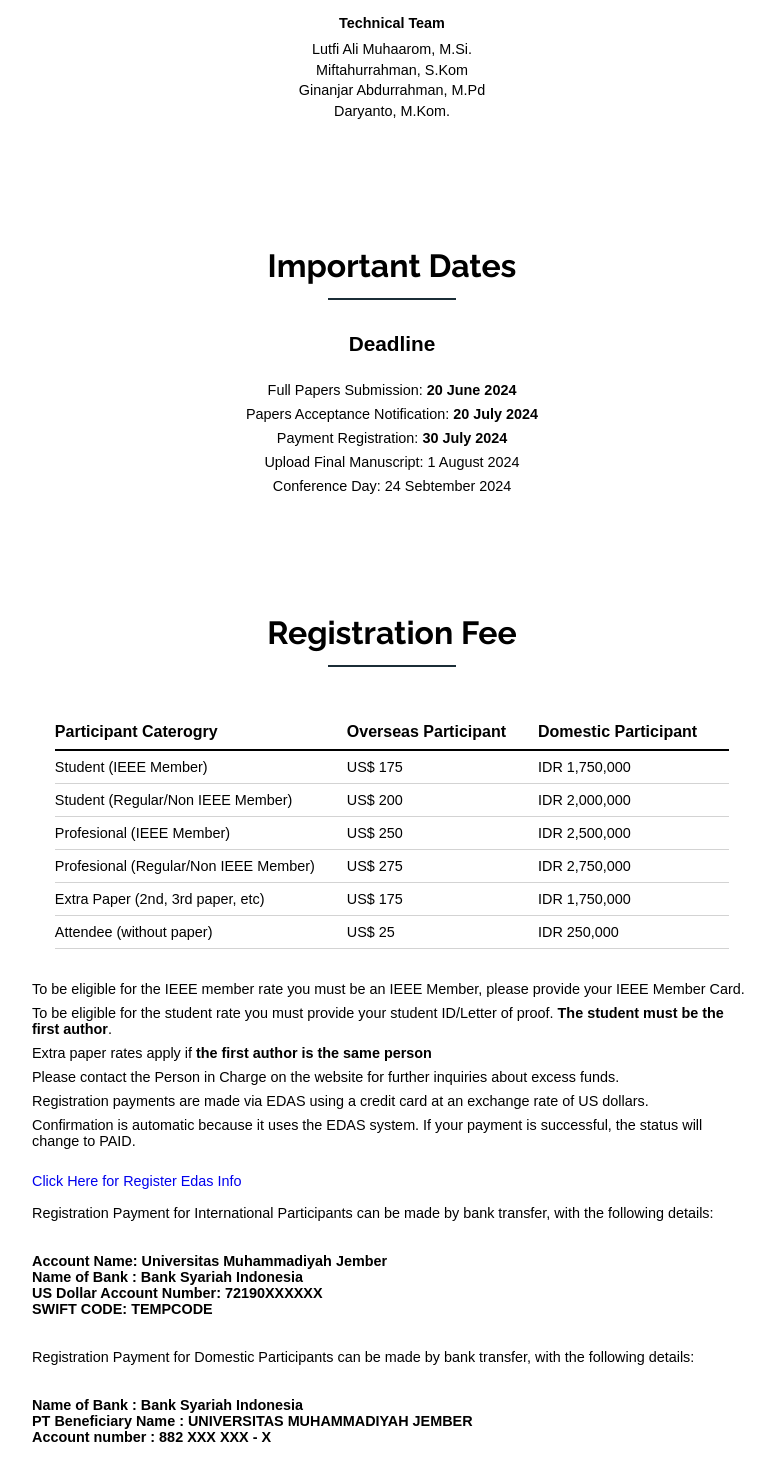
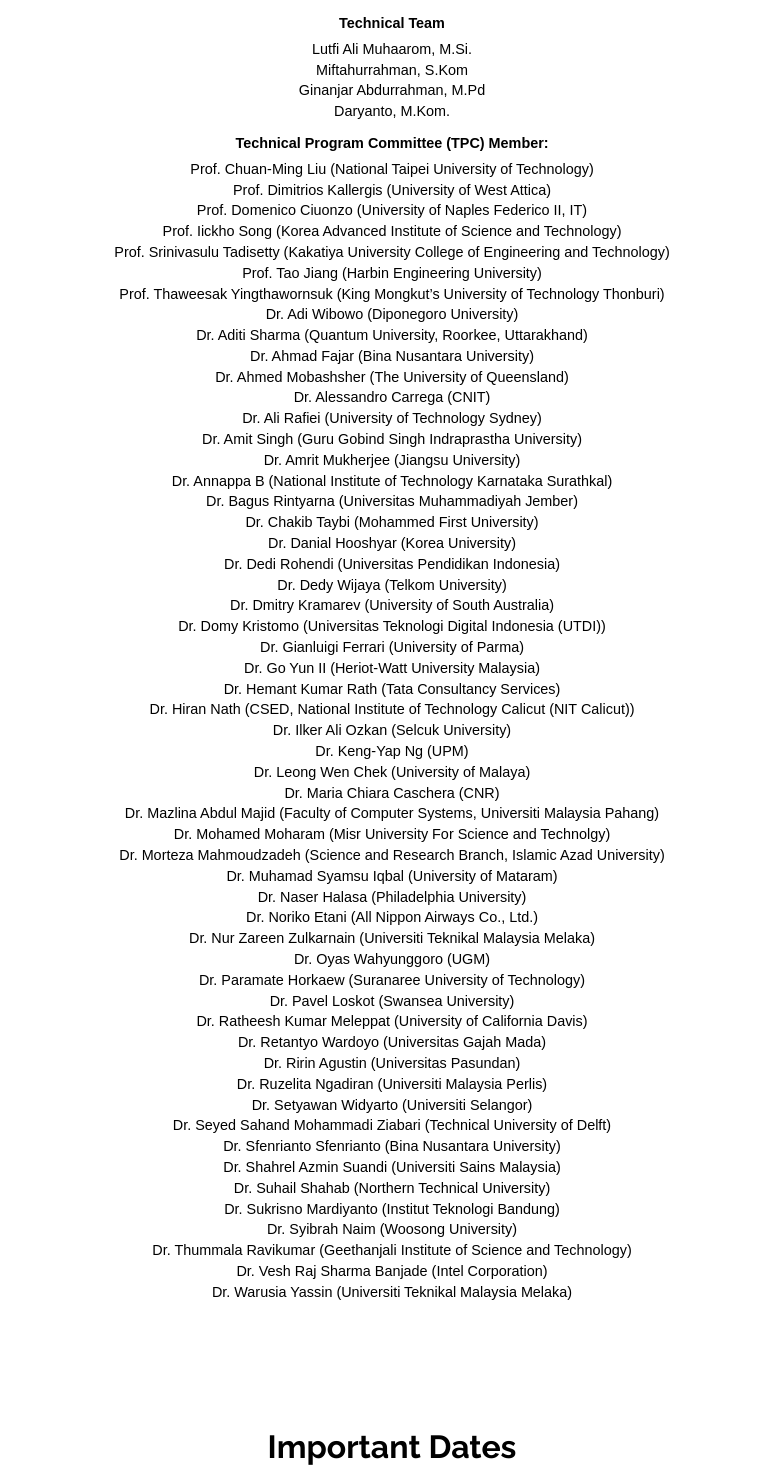
Before and after one commit to masatidhira/unmuh-international-conference, a React (Vite) app: page / in a window 1280 px wide. Shown: the part 3163-4630 px from the top of the page, without its empty margins (248-1023 px from the left). Built offline with nearby package versions, Linux system fonts and the light colour scheme.

Commit message:
Add new commitee

```diff
--- a/src/components/Commitee/Commitee.jsx
+++ b/src/components/Commitee/Commitee.jsx
@@ -1,22 +1,31 @@
 import "./commitee.scss";
-
 
 function Commitee() {
   return (
     <section className="section" id="commitee">
-
       <h3 className="sectionTitle">Commitee</h3>
 
       <ul className="commiteeList">
         <li className="commiteeItem">
           <h4 className="name">Organizing Committee</h4>
           <ul className="nameList">
-                        <li className="nameItem"><b>General Chair</b>: Dr. Bagus Setya Rintyarna, S.T., M.Kom.</li>
-                        <li className="nameItem"><b>Treasurer</b>: Triawan Adi Cahyanto, M.Kom.</li>
-                        <li className="nameItem"><b>Secretary</b>: Rosita Yanuarti, S.Kom., M.Cs.</li>
-                        <li className="nameItem"><b>Technical Program Committee & Publication Chair</b>: Hardian Oktavianto, S.Si., M.Kom.</li>
+            <li className="nameItem">
+              <b>General Chair</b>: Dr. Bagus Setya Rintyarna, S.T., M.Kom.
+            </li>
+            <li className="nameItem">
+              <b>Treasurer</b>: Triawan Adi Cahyanto, M.Kom.
+            </li>
+            <li className="nameItem">
+              <b>Secretary</b>: Rosita Yanuarti, S.Kom., M.Cs.
+            </li>
+            <li className="nameItem">
+              <b>Technical Program Committee & Publication Chair</b>: Hardian
+              Oktavianto, S.Si., M.Kom.
+            </li>
             <h5 className="subName">Editor</h5>
-                            <li className="nameItem">Lintang Setyo Kurniawati, S.Kom., M.Pd.Kom</li>
+            <li className="nameItem">
+              Lintang Setyo Kurniawati, S.Kom., M.Pd.Kom
+            </li>
             <li className="nameItem">Habibatul Azizah Al Faruq, M.Pd.</li>
             <li className="nameItem">Dasuki, S.Kom., M.Kom</li>
             <h5 className="subName">Technical Team</h5>
@@ -24,11 +33,170 @@
             <li className="nameItem">Miftahurrahman, S.Kom</li>
             <li className="nameItem">Ginanjar Abdurrahman, M.Pd</li>
             <li className="nameItem">Daryanto, M.Kom.</li>
+            <h5 className="subName">
+              Technical Program Committee (TPC) Member:
+            </h5>
+
+            <li className="nameItem">
+              Prof. Chuan-Ming Liu (National Taipei University of Technology)
+            </li>
+            <li className="nameItem">
+              Prof. Dimitrios Kallergis (University of West Attica)
+            </li>
+            <li className="nameItem">
+              Prof. Domenico Ciuonzo (University of Naples Federico II, IT)
+            </li>
+            <li className="nameItem">
+              Prof. Iickho Song (Korea Advanced Institute of Science and
+              Technology)
+            </li>
+            <li className="nameItem">
+              Prof. Srinivasulu Tadisetty (Kakatiya University College of
+              Engineering and Technology)
+            </li>
+            <li className="nameItem">
+              Prof. Tao Jiang (Harbin Engineering University)
+            </li>
+            <li className="nameItem">
+              Prof. Thaweesak Yingthawornsuk (King Mongkut’s University of
+              Technology Thonburi)
+            </li>
+            <li className="nameItem">Dr. Adi Wibowo (Diponegoro University)</li>
+            <li className="nameItem">
+              Dr. Aditi Sharma (Quantum University, Roorkee, Uttarakhand)
+            </li>
+            <li className="nameItem">
+              Dr. Ahmad Fajar (Bina Nusantara University)
+            </li>
+            <li className="nameItem">
+              Dr. Ahmed Mobashsher (The University of Queensland)
+            </li>
+            <li className="nameItem">Dr. Alessandro Carrega (CNIT)</li>
+            <li className="nameItem">
+              Dr. Ali Rafiei (University of Technology Sydney)
+            </li>
+            <li className="nameItem">
+              Dr. Amit Singh (Guru Gobind Singh Indraprastha University)
+            </li>
+            <li className="nameItem">
+              Dr. Amrit Mukherjee (Jiangsu University)
+            </li>
+            <li className="nameItem">
+              Dr. Annappa B (National Institute of Technology Karnataka
+              Surathkal)
+            </li>
+            <li className="nameItem">
+              Dr. Bagus Rintyarna (Universitas Muhammadiyah Jember)
+            </li>
+            <li className="nameItem">
+              Dr. Chakib Taybi (Mohammed First University)
+            </li>
+            <li className="nameItem">Dr. Danial Hooshyar (Korea University)</li>
+            <li className="nameItem">
+              Dr. Dedi Rohendi (Universitas Pendidikan Indonesia)
+            </li>
+            <li className="nameItem">Dr. Dedy Wijaya (Telkom University)</li>
+            <li className="nameItem">
+              Dr. Dmitry Kramarev (University of South Australia)
+            </li>
+            <li className="nameItem">
+              Dr. Domy Kristomo (Universitas Teknologi Digital Indonesia (UTDI))
+            </li>
+            <li className="nameItem">
+              Dr. Gianluigi Ferrari (University of Parma)
+            </li>
+            <li className="nameItem">
+              Dr. Go Yun II (Heriot-Watt University Malaysia)
+            </li>
+            <li className="nameItem">
+              Dr. Hemant Kumar Rath (Tata Consultancy Services)
+            </li>
+            <li className="nameItem">
+              Dr. Hiran Nath (CSED, National Institute of Technology Calicut
+              (NIT Calicut))
+            </li>
+            <li className="nameItem">
+              Dr. Ilker Ali Ozkan (Selcuk University)
+            </li>
+            <li className="nameItem">Dr. Keng-Yap Ng (UPM)</li>
+            <li className="nameItem">
+              Dr. Leong Wen Chek (University of Malaya)
+            </li>
+            <li className="nameItem">Dr. Maria Chiara Caschera (CNR)</li>
+            <li className="nameItem">
+              Dr. Mazlina Abdul Majid (Faculty of Computer Systems, Universiti
+              Malaysia Pahang)
+            </li>
+            <li className="nameItem">
+              Dr. Mohamed Moharam (Misr University For Science and Technolgy)
+            </li>
+            <li className="nameItem">
+              Dr. Morteza Mahmoudzadeh (Science and Research Branch, Islamic
+              Azad University)
+            </li>
+            <li className="nameItem">
+              Dr. Muhamad Syamsu Iqbal (University of Mataram)
+            </li>
+            <li className="nameItem">
+              Dr. Naser Halasa (Philadelphia University)
+            </li>
+            <li className="nameItem">
+              Dr. Noriko Etani (All Nippon Airways Co., Ltd.)
+            </li>
+            <li className="nameItem">
+              Dr. Nur Zareen Zulkarnain (Universiti Teknikal Malaysia Melaka)
+            </li>
+            <li className="nameItem">Dr. Oyas Wahyunggoro (UGM)</li>
+            <li className="nameItem">
+              Dr. Paramate Horkaew (Suranaree University of Technology)
+            </li>
+            <li className="nameItem">Dr. Pavel Loskot (Swansea University)</li>
+            <li className="nameItem">
+              Dr. Ratheesh Kumar Meleppat (University of California Davis)
+            </li>
+            <li className="nameItem">
+              Dr. Retantyo Wardoyo (Universitas Gajah Mada)
+            </li>
+            <li className="nameItem">
+              Dr. Ririn Agustin (Universitas Pasundan)
+            </li>
+            <li className="nameItem">
+              Dr. Ruzelita Ngadiran (Universiti Malaysia Perlis)
+            </li>
+            <li className="nameItem">
+              Dr. Setyawan Widyarto (Universiti Selangor)
+            </li>
+            <li className="nameItem">
+              Dr. Seyed Sahand Mohammadi Ziabari (Technical University of Delft)
+            </li>
+            <li className="nameItem">
+              Dr. Sfenrianto Sfenrianto (Bina Nusantara University)
+            </li>
+            <li className="nameItem">
+              Dr. Shahrel Azmin Suandi (Universiti Sains Malaysia)
+            </li>
+            <li className="nameItem">
+              Dr. Suhail Shahab (Northern Technical University)
+            </li>
+            <li className="nameItem">
+              Dr. Sukrisno Mardiyanto (Institut Teknologi Bandung)
+            </li>
+            <li className="nameItem">Dr. Syibrah Naim (Woosong University)</li>
+            <li className="nameItem">
+              Dr. Thummala Ravikumar (Geethanjali Institute of Science and
+              Technology)
+            </li>
+            <li className="nameItem">
+              Dr. Vesh Raj Sharma Banjade (Intel Corporation)
+            </li>
+            <li className="nameItem">
+              Dr. Warusia Yassin (Universiti Teknikal Malaysia Melaka)
+            </li>
           </ul>
         </li>
       </ul>
     </section>
-    )
+  );
 }
 
 export default Commitee;
--- a/src/components/Footer/Footer.jsx
+++ b/src/components/Footer/Footer.jsx
@@ -5,12 +5,12 @@
     <section className="footerSection">
       <footer className="footer">
         <p>
-                    &copy; Copyright University of Muhammadiyah Jember. All Rights Reserved
+          &copy; Copyright University of Muhammadiyah Jember. All Rights
+          Reserved
         </p>
-                <p>Designed by <a href="https://masatidhira.github.io/" target="_blank">masatidhira</a></p>
       </footer>
     </section>
-    )
+  );
 }
 
 export default Footer;
--- a/src/components/Speakers/Speakers.jsx
+++ b/src/components/Speakers/Speakers.jsx
@@ -1,4 +1,3 @@
-import prof1 from "../../images/sundar.jpg";
 import imgRiyantoSarno from "../../images/RiyantoSarno.jpg";
 import "./speakers.scss";
 
@@ -10,23 +9,36 @@
       <ul className="cardList">
         <li className="cardItem">
           <figure className="card">
-                        <img src={prof1} alt="Prof Potrait" />
+            <img src={imgRiyantoSarno} alt="Prof Potrait" />
             <figcaption className="name">Prof. Mustofa</figcaption>
-                        <figcaption className="department"><b> Faculty of Engineering, University of Muhammadiyah Jember, Indonesia</b></figcaption>
-                        <figcaption className="speaker"><i>Keynote Speaker 1</i></figcaption>
+            <figcaption className="department">
+              <b>
+                Faculty of Engineering, University of Muhammadiyah Jember,
+                Indonesia
+              </b>
+            </figcaption>
+            <figcaption className="speaker">
+              <i>Keynote Speaker 1</i>
+            </figcaption>
           </figure>
         </li>
         <li className="cardItem">
           <figure className="card">
             <img src={imgRiyantoSarno} alt="Prof Potrait" />
-                        <figcaption className="name">Prof. Drs. Ec. Ir. Riyanarto Sarno, M.Sc Ph.D</figcaption>
-                        <figcaption className="department"><b>S3 – News Brunswick University Canada</b></figcaption>
-                        <figcaption className="speaker"><i>Keynote Speaker 2</i></figcaption>
+            <figcaption className="name">
+              Prof. Drs. Ec. Ir. Riyanarto Sarno, M.Sc Ph.D
+            </figcaption>
+            <figcaption className="department">
+              <b>S3 – News Brunswick University Canada</b>
+            </figcaption>
+            <figcaption className="speaker">
+              <i>Keynote Speaker 2</i>
+            </figcaption>
           </figure>
         </li>
       </ul>
     </section>
-    )
+  );
 }
 
 export default Speakers;
```
Also changed, not shown: src/images/sundar.jpg (deleted). Lines whose indentation alone changed are shown as unchanged.
